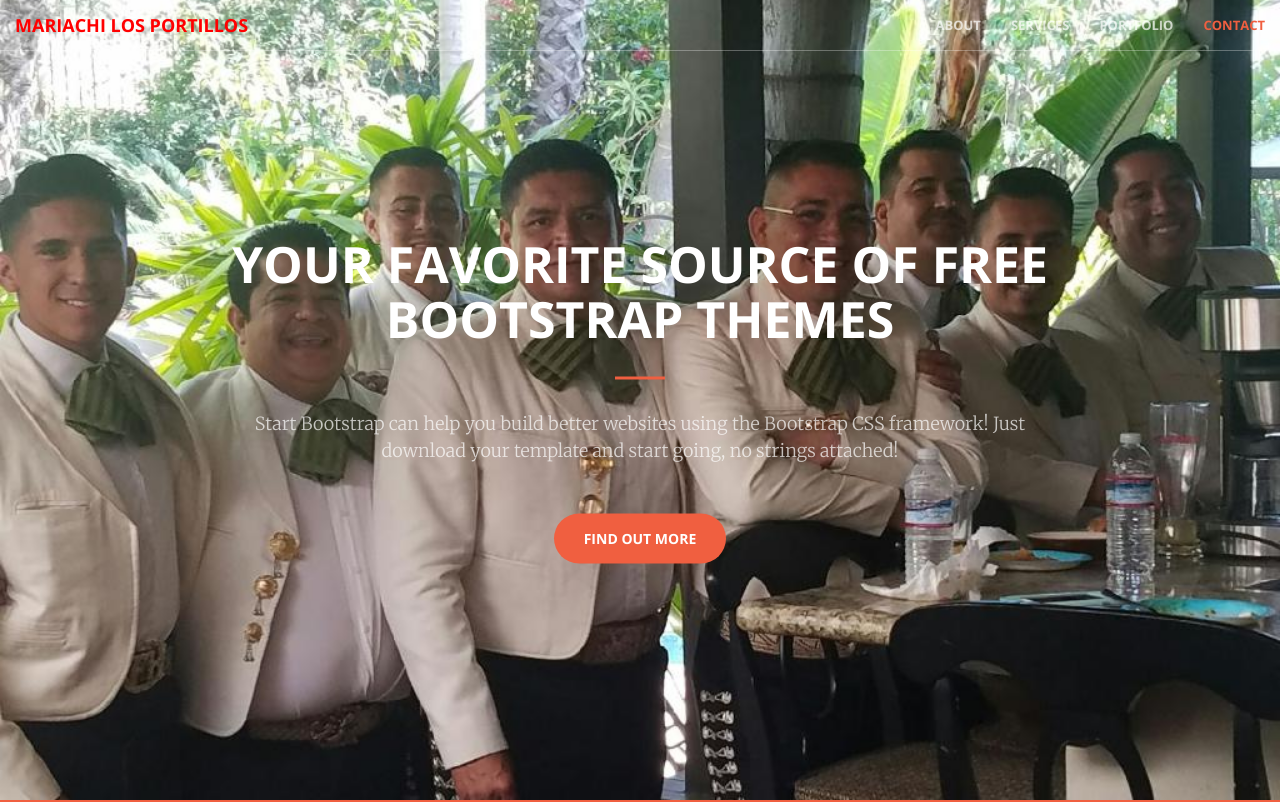
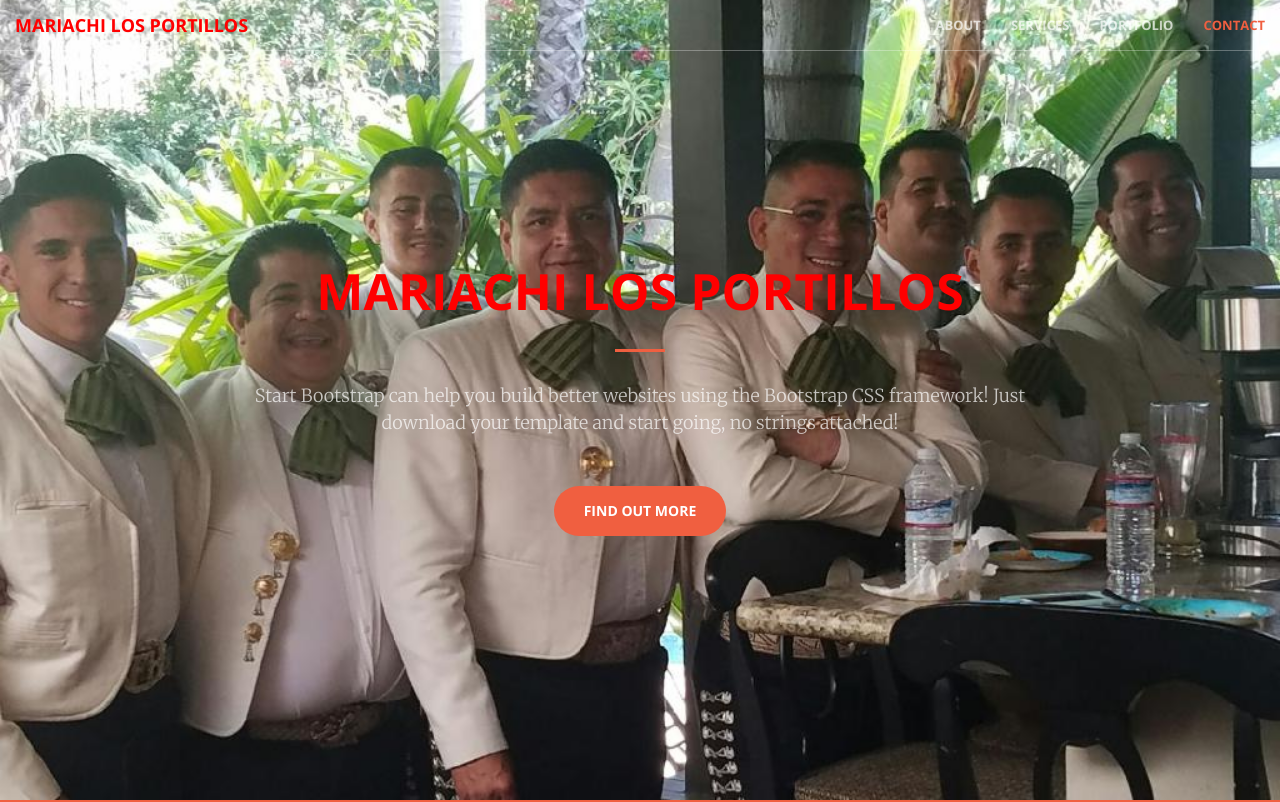
Before and after one commit to marianobonilla/MariachiLosPortillos, a website: page index.html in a window 1280 px wide. Shown: the top 802 px of the page. Drawn offline with nearby package versions, Linux system fonts and the light colour scheme.

Commit message:
Header Update

```diff
--- a/index.html
+++ b/index.html
@@ -72,7 +72,7 @@
     <header>
         <div class="header-content">
             <div class="header-content-inner">
-                <h1 id="homeHeading">Your Favorite Source of Free Bootstrap Themes</h1>
+                <h1 id="homeHeading" style="color:red">Mariachi Los Portillos</h1>
                 <hr>
                 <p>Start Bootstrap can help you build better websites using the Bootstrap CSS framework! Just download your template and start going, no strings attached!</p>
                 <a href="#about" class="btn btn-primary btn-xl page-scroll">Find Out More</a>
```
